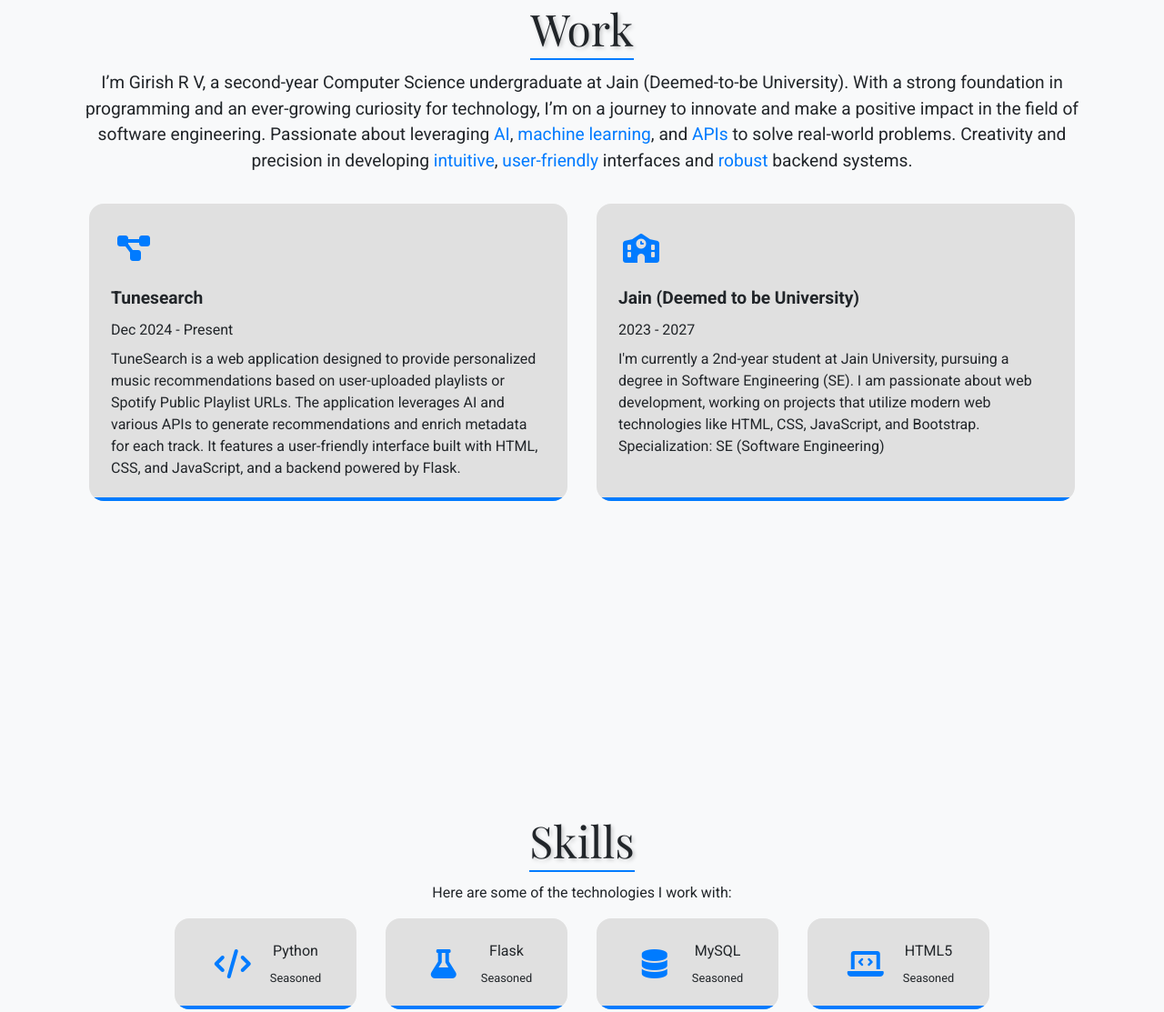
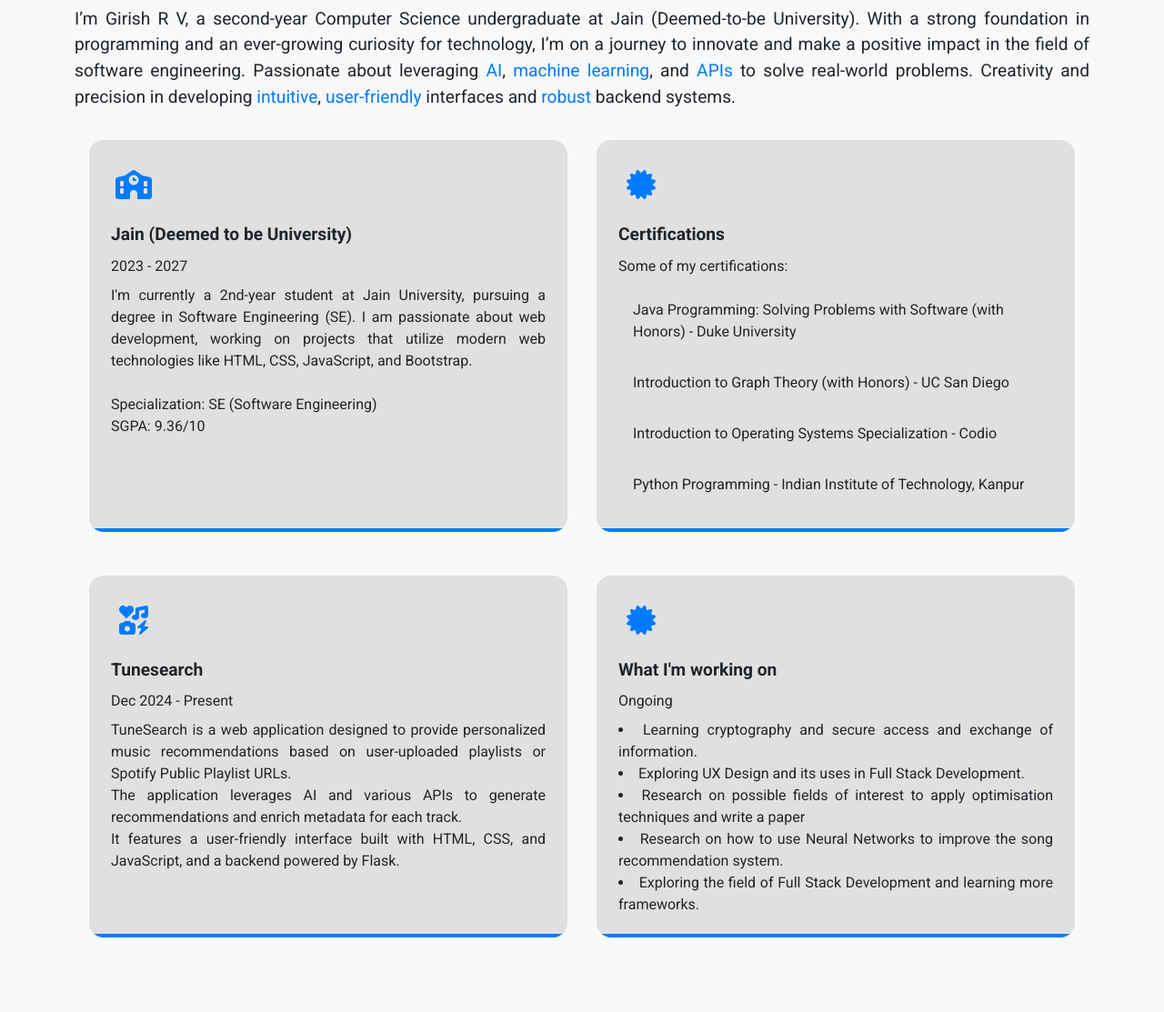
Before and after one commit to GIRISHRV/portfolio, a plain HTML site: page index.html in a window 1280 px wide. Shown: the part 915-2028 px from the top of the page at 91% size. Drawn offline with nearby package versions, Linux system fonts and the light colour scheme.

Commit message:
Add new social link, enhance work section details, and improve styling for pill links

```diff
--- a/index.html
+++ b/index.html
@@ -63,6 +63,7 @@
                 <a href="https://www.linkedin.com/in/girishrv05/" class="home__social-icon"><i class='bx bxl-linkedin'></i></a>
                 <a href="mailto:girish29052005@gmail.com" class="home__social-icon"><i class='bx bxl-gmail'></i></a>
                 <a href="https://github.com/GIRISHRV" class="home__social-icon"><i class='bx bxl-github'></i></a>
+                <a href="https://docs.google.com/document/d/1Cqdc5H2Uvaws4w2u3bIJmibL3kUE3ubQ3qAk16KpaH8/edit?usp=sharing" class="home__social-icon"><i class='bx bxs-file'></i></a>
             </div>
         </div>
     </section>
@@ -72,21 +73,9 @@
         <div class="container text-center">
             <h2>Work</h2>
             <div class="work__about">
-                <p>I’m Girish R V, a second-year Computer Science undergraduate at Jain (Deemed-to-be University). With a strong foundation in programming and an ever-growing curiosity for technology, I’m on a journey to innovate and make a positive impact in the field of software engineering. Passionate about leveraging <span class="highlight">AI</span>, <span class="highlight">machine learning</span>, and <span class="highlight">APIs</span> to solve real-world problems. Creativity and precision in developing <span class='highlight'>intuitive</span>, <span class="highlight">user-friendly</span> interfaces and <span class='highlight'>robust</span> backend systems.</p>
+                <p align="justify">I’m Girish R V, a second-year Computer Science undergraduate at Jain (Deemed-to-be University). With a strong foundation in programming and an ever-growing curiosity for technology, I’m on a journey to innovate and make a positive impact in the field of software engineering. Passionate about leveraging <span class="highlight">AI</span>, <span class="highlight">machine learning</span>, and <span class="highlight">APIs</span> to solve real-world problems. Creativity and precision in developing <span class='highlight'>intuitive</span>, <span class="highlight">user-friendly</span> interfaces and <span class='highlight'>robust</span> backend systems.</p>
             </div>
             <div class="work__list flex-container">
-                <a href="https://songreco.vercel.app/" class="work-item">
-                    <div class="work__icon-background">
-                        <i class="fas fa-project-diagram work__icon"></i>
-                    </div>
-                    <div class="work__data">
-                        <span class="work__name">Tunesearch</span>
-                        <span class="work__date">Dec 2024 - Present</span>
-                        <span class="work__description">TuneSearch is a web application designed to provide personalized music recommendations based on user-uploaded playlists or Spotify Public Playlist URLs. The application leverages AI and various APIs to generate recommendations and enrich metadata for each track. It features a user-friendly interface built with HTML, CSS, and JavaScript, and a backend powered by Flask.
-                        </span>
-                    </div>
-                    <div class="skill__bar skill__python"></div>
-                </a>
                 <a href="https://www.jainuniversity.ac.in/" class="work-item">
                     <div class="work__icon-background">
                         <i class="fas fa-school work__icon"></i>
@@ -94,11 +83,63 @@
                     <div class="work__data">
                         <span class="work__name">Jain (Deemed to be University)</span>
                         <span class="work__date">2023 - 2027</span>
-                        <span class="work__description">I'm currently a 2nd-year student at Jain University, pursuing a degree in Software Engineering (SE). I am passionate about web development, working on projects that utilize modern web technologies like HTML, CSS, JavaScript, and Bootstrap. Specialization: SE (Software Engineering)
+                        <span class="work__description"align="justify">I'm currently a 2nd-year student at
+                            Jain University, pursuing a degree in Software Engineering (SE).
+                            I am passionate about web development, working on projects that
+                            utilize modern web technologies like HTML, CSS, JavaScript, and Bootstrap.<br>
+                            <br>Specialization: SE (Software Engineering)<br>SGPA: 9.36/10
                         </span>
                     </div>
                     <div class="skill__bar skill__python"></div>
                 </a>
+                <div class="work-item">
+                    <div class="work__icon-background">
+                        <i class="fas fa-certificate work__icon"></i>
+                    </div>
+                    <div class="work__data">
+                        <span class="work__name">Certifications</span>
+                        <span class="work__date">Some of my certifications:</span>
+                        <span class="work__description"><a class="pill-link" href="https://www.coursera.org/account/accomplishments/records/GPTZLBCLRVKX">Java Programming: Solving Problems with Software (with Honors) - Duke University</a><br>
+                            <a class="pill-link" href="https://www.coursera.org/account/accomplishments/records/ESQL41AZ6N4G">Introduction to Graph Theory (with Honors) - UC San Diego</a><br>
+                            <a class="pill-link" href="https://www.coursera.org/account/accomplishments/specialization/9NQC6RX6SW3P">Introduction to Operating Systems Specialization - Codio</a><br>
+                            <a class="pill-link" href="https://media.licdn.com/dms/image/v2/D562DAQELmrQiSEtNEg/profile-treasury-image-shrink_800_800/profile-treasury-image-shrink_800_800/0/1736365206773?e=1737216000&v=beta&t=DcHnxvjNeiS4XPNztC_ysOkX-u5EIdXh5IrM_Q26Rug">Python Programming - Indian Institute of Technology, Kanpur</a>
+                        </span>
+                    </div>
+                    <div class="skill__bar skill__python"></div>
+                </div>
+                <a href="https://songreco.vercel.app/" class="work-item">
+                    <div class="work__icon-background">
+                        <i class="fas fa-icons work__icon"></i>
+                    </div>
+                    <div class="work__data">
+                        <span class="work__name">Tunesearch</span>
+                        <span class="work__date">Dec 2024 - Present</span>
+                        <span class="work__description" align="justify">TuneSearch is a web application designed to
+                            provide personalized music recommendations based on user-uploaded playlists
+                            or Spotify Public Playlist URLs.<br>The application leverages AI and various
+                            APIs to generate recommendations and enrich metadata for each track.<br>
+                            It features a user-friendly interface built with HTML, CSS, and JavaScript,
+                            and a backend powered by Flask.
+                        </span>
+                    </div>
+                    <div class="skill__bar skill__python"></div>
+                </a>
+                <div class="work-item">
+                    <div class="work__icon-background">
+                        <i class="fas fa-certificate work__icon"></i>
+                    </div>
+                    <div class="work__data">
+                        <span class="work__name">What I'm working on</span>
+                        <span class="work__date">Ongoing</span>
+                        <span class="work__description"align="justify"> <li>Learning cryptography and secure access and exchange of information.</li>
+                            <li>Exploring UX Design and its uses in Full Stack Development.</li>
+                            <li>Research on possible fields of interest to apply optimisation techniques and write a paper</li>
+                            <li>Research on how to use Neural Networks to improve the song recommendation system.</li>
+                            <li>Exploring the field of Full Stack Development and learning more frameworks.</li>
+                        </span>
+                    </div>
+                    <div class="skill__bar skill__python"></div>
+                </div>
             </div>
         </div>
     </section>
@@ -111,7 +152,7 @@
             <div class="skills__list">
                 <div class="skill">
                     <div class="skill__icon-background">
-                        <i class="fas fa-code skill__icon"></i>
+                        <i class="fa-brands fa-python skill__icon"></i>
                     </div>
                     <div class="skill__data">
                         <span class="skill__name">Python</span>
@@ -141,7 +182,7 @@
                 </div>
                 <div class="skill">
                     <div class="skill__icon-background">
-                        <i class="fas fa-laptop-code skill__icon"></i>
+                        <i class="fa-brands fa-html5 skill__icon"></i>
                     </div>
                     <div class="skill__data">
                         <span class="skill__name">HTML5</span>
@@ -151,7 +192,7 @@
                 </div>
                 <div class="skill">
                     <div class="skill__icon-background">
-                        <i class="fas fa-coffee skill__icon"></i>
+                        <i class="fa-brands fa-java skill__icon"></i>
                     </div>
                     <div class="skill__data">
                         <span class="skill__name">Java</span>
@@ -161,7 +202,7 @@
                 </div>
                 <div class="skill">
                     <div class="skill__icon-background">
-                        <i class="fas fa-brain skill__icon"></i>
+                        <i class="fas fa-code skill__icon"></i>
                     </div>
                     <div class="skill__data">
                         <span class="skill__name">VS Code</span>
@@ -171,7 +212,7 @@
                 </div>
                 <div class="skill">
                     <div class="skill__icon-background">
-                        <i class="fas fa-project-diagram skill__icon"></i>
+                        <i class="fa-brands fa-css3-alt skill__icon"></i>
                     </div>
                     <div class="skill__data">
                         <span class="skill__name">CSS3</span>
@@ -181,7 +222,7 @@
                 </div>
                 <div class="skill">
                     <div class="skill__icon-background">
-                        <i class="fas fa-cloud skill__icon"></i>
+                        <i class="fa-brands fa-github skill__icon"></i>
                     </div>
                     <div class="skill__data">
                         <span class="skill__name">Git</span>
--- a/style.css
+++ b/style.css
@@ -505,3 +505,21 @@ h2::after {
 body.loaded .spinner-overlay {
     display: none;
 }
+
+/* Custom CSS for links inside a pill */
+.pill-link {
+    display: inline-block;
+    background-color: var(--pill-background);
+    color: var(--text-color);
+    padding: 0.5rem 1rem;
+    border-radius: 1rem;
+    text-decoration: none;
+    font-size: 1rem;
+    margin: 0.5rem 0;
+    transition: background-color 0.3s ease, color 0.3s ease;
+}
+
+.pill-link:hover {
+    background-color: var(--pill-bar-color);
+    color: #fff; /* Change text color on hover */
+}
```
